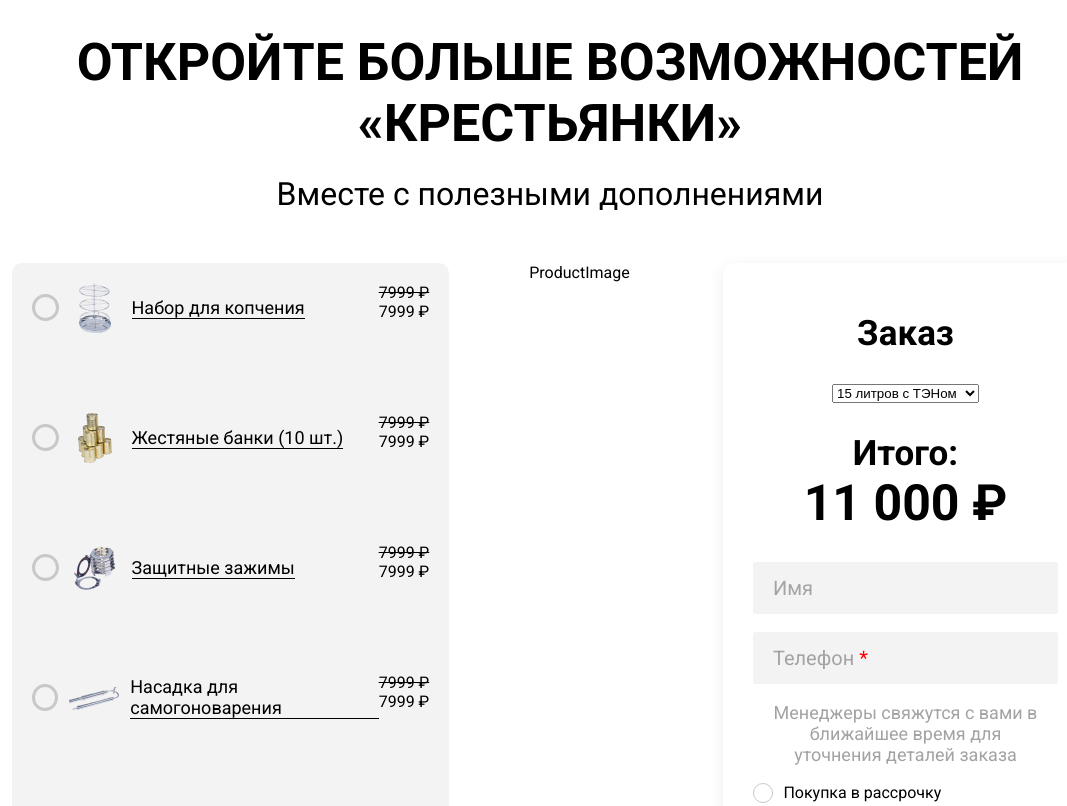
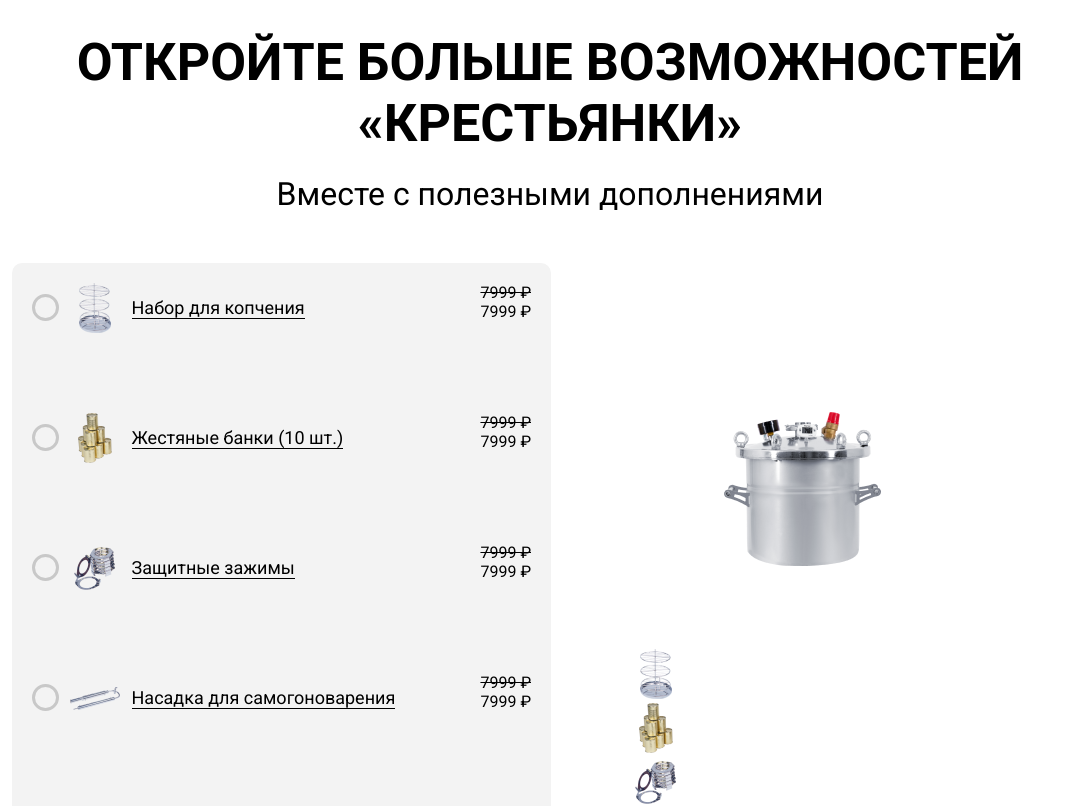
Before and after one commit to nemzorov/test-project, a Vue app: page / in a window 1280 px wide. Shown: the top 806 px of the page, without its empty margins (90-1157 px from the left). Built offline with nearby package versions, Linux system fonts and the light colour scheme.

Commit message:
edit Select

```diff
--- a/src/assets/scss/main.scss
+++ b/src/assets/scss/main.scss
@@ -9,6 +9,14 @@
 
 section {
     padding: $sectionPadding 0;
+}
+
+select {
+    cursor: pointer;
+
+    &:focus {
+        outline: none;
+    }
 }
 
 .container {
--- a/src/components/Constructor.vue
+++ b/src/components/Constructor.vue
@@ -27,7 +27,11 @@
           :productList="data.subproducts"
           class="constructor__item constructor__item_subproducts"
         />
-        <ProductImage class="constructor__item constructor__item_img" />
+        <ProductImage
+          class="constructor__item constructor__item_img"
+          :subproducts="data.subproducts"
+          :products="data.products"
+        />
         <Form
           :options="data.products"
           class="constructor__item constructor__item_form"
--- a/src/components/Form.vue
+++ b/src/components/Form.vue
@@ -95,9 +95,15 @@
     color: $colorTextMuted;
   }
 
-  .checkbox__icon {
-    border-width: 1px;
-    font-size: 0.85rem;
+  .checkbox {
+    &__icon {
+      border-width: 1px;
+      font-size: 0.85rem;
+    }
+
+    label {
+      justify-content: center;
+    }
   }
 }
 </style>
--- a/src/components/ProductImage.vue
+++ b/src/components/ProductImage.vue
@@ -1,7 +1,36 @@
 <script>
 export default {
   name: "ProductImage",
+  props: {
+    products: {
+      type: Object,
+    },
+    subproducts: {
+      type: Object,
+    },
+  },
 };
 </script>
 
-<template><div>ProductImage</div></template>
+<template>
+  <div class="product-image">
+    <div class="product-image__wrapper">
+      <div class="product-image__main">
+        <img :src="products[0]['img']" />
+      </div>
+      <div class="product-image__items">
+        <div v-for="subproduct in subproducts" class="product-image__item">
+          <img :src="subproduct.img" />
+        </div>
+      </div>
+    </div>
+  </div>
+</template>
+
+<style lang="scss">
+.product-image {
+  img {
+    pointer-events: none;
+  }
+}
+</style>
--- a/src/components/UI/Select.vue
+++ b/src/components/UI/Select.vue
@@ -15,9 +15,19 @@
 </script>
 
 <template>
-  <select v-model="option">
+  <select class="select" v-model="option">
     <option v-for="option in options">{{ option.name }}</option>
   </select>
 </template>
 
-<style lang="scss"></style>
+<style lang="scss">
+@import "@/assets/scss/vars.scss";
+.select {
+  border: 2px solid currentColor;
+  border-radius: 3px;
+  padding: 1rem;
+  color: $colorPrimary;
+  width: 100%;
+  font-size: 1.25em;
+}
+</style>
```
